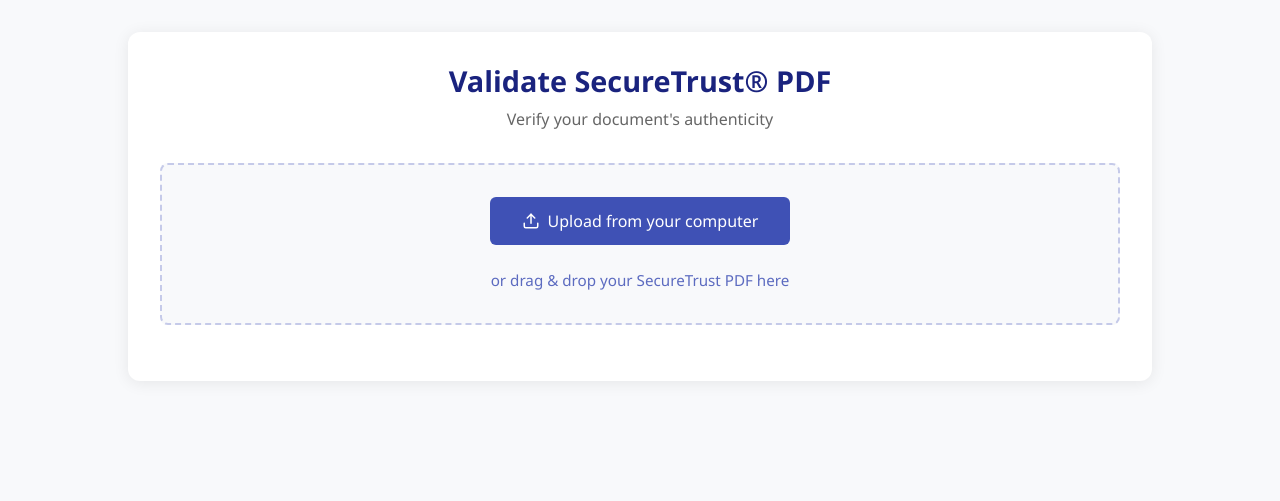
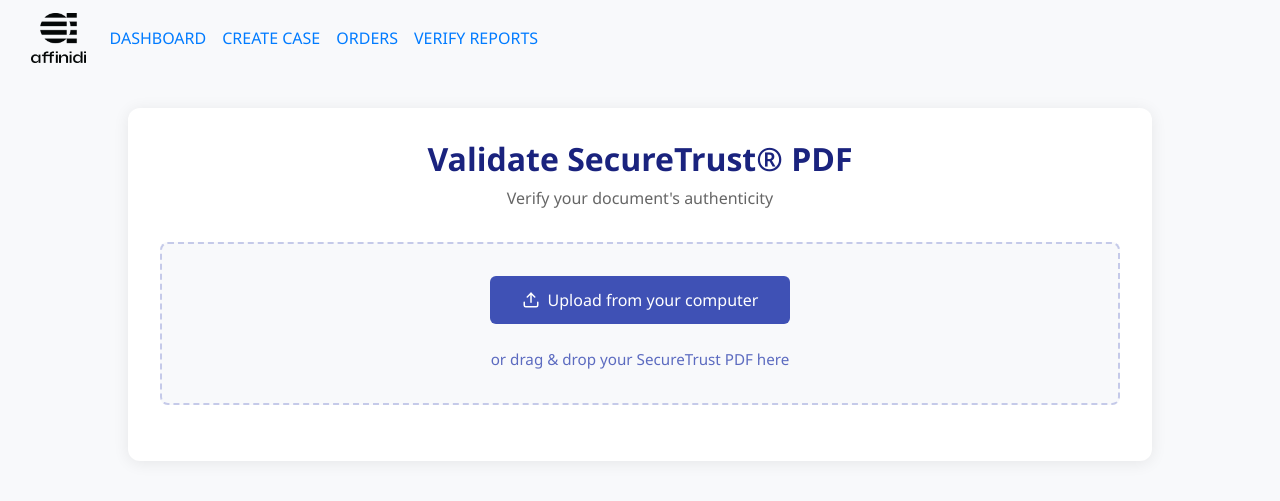
Before and after one commit to Grajesh-Chandra/python-demo, a Python web app: template app/templates/verify.html in a window 1280 px wide. Shown: the top 501 px of the page. After the commit the page ends 405 px from the top, so only its background shows below. Run offline with Jinja, Linux system fonts and the light colour scheme; the template is opened without the code that fills it, so the values that code supplies are empty; some libraries are stand-ins or nearby versions.

Commit message:
updated headers in all pages

```diff
--- a/app/templates/index.html
+++ b/app/templates/index.html
@@ -242,7 +242,7 @@
               Get help with implementation and troubleshooting
             </p>
             <a
-              href="https://support.affinidi.com/"
+              href="https://www.affinidi.com/get-in-touch"
               class="btn btn-primary"
               target="_blank"
             >
--- a/app/templates/verify.html
+++ b/app/templates/verify.html
@@ -233,9 +233,63 @@
         text-overflow: ellipsis;
         white-space: nowrap;
       }
+      .validation-header h1 {
+        font-size: 2rem;
+        color: #1a237e;
+        font-weight: 600;
+      }
+
+      .header-divider {
+        border-top: 2px solid #3f51b5;
+        width: 60px;
+        margin: 1.5rem auto;
+        opacity: 0.7;
+      }
+
+      .lead.text-muted {
+        font-size: 1.1rem;
+        color: #666;
+      }
     </style>
   </head>
   <body>
+    <header>
+      <nav class="navbar navbar-expand-lg">
+        <div class="container-fluid">
+          <a class="navbar-brand" href="https://www.affinidi.com">
+            <img
+              src="{{ url_for('static', filename='images/logo.png') }}"
+              alt="Logo"
+              style="max-height: 50px"
+            />
+          </a>
+          <button
+            class="navbar-toggler"
+            type="button"
+            data-bs-toggle="collapse"
+            data-bs-target="#navbarNav"
+          >
+            <span class="navbar-toggler-icon"></span>
+          </button>
+          <div class="collapse navbar-collapse" id="navbarNav">
+            <ul class="navbar-nav ms-auto">
+              <li class="nav-item">
+                <a class="nav-link active" href="/">DASHBOARD</a>
+              </li>
+              <li class="nav-item">
+                <a class="nav-link" href="/create-case">CREATE CASE</a>
+              </li>
+              <li class="nav-item">
+                <a class="nav-link" href="/orders">ORDERS</a>
+              </li>
+              <li class="nav-item">
+                <a class="nav-link" href="/verify">VERIFY REPORTS</a>
+              </li>
+            </ul>
+          </div>
+        </div>
+      </nav>
+    </header>
     <div class="validation-container">
       <div class="validation-header">
         <h1>Validate SecureTrust® PDF</h1>
```
Also changed, not shown: app/templates/case.html (+38 -0 lines), app/templates/checks.html (+37 -0 lines), app/templates/orders.html (+37 -0 lines).
